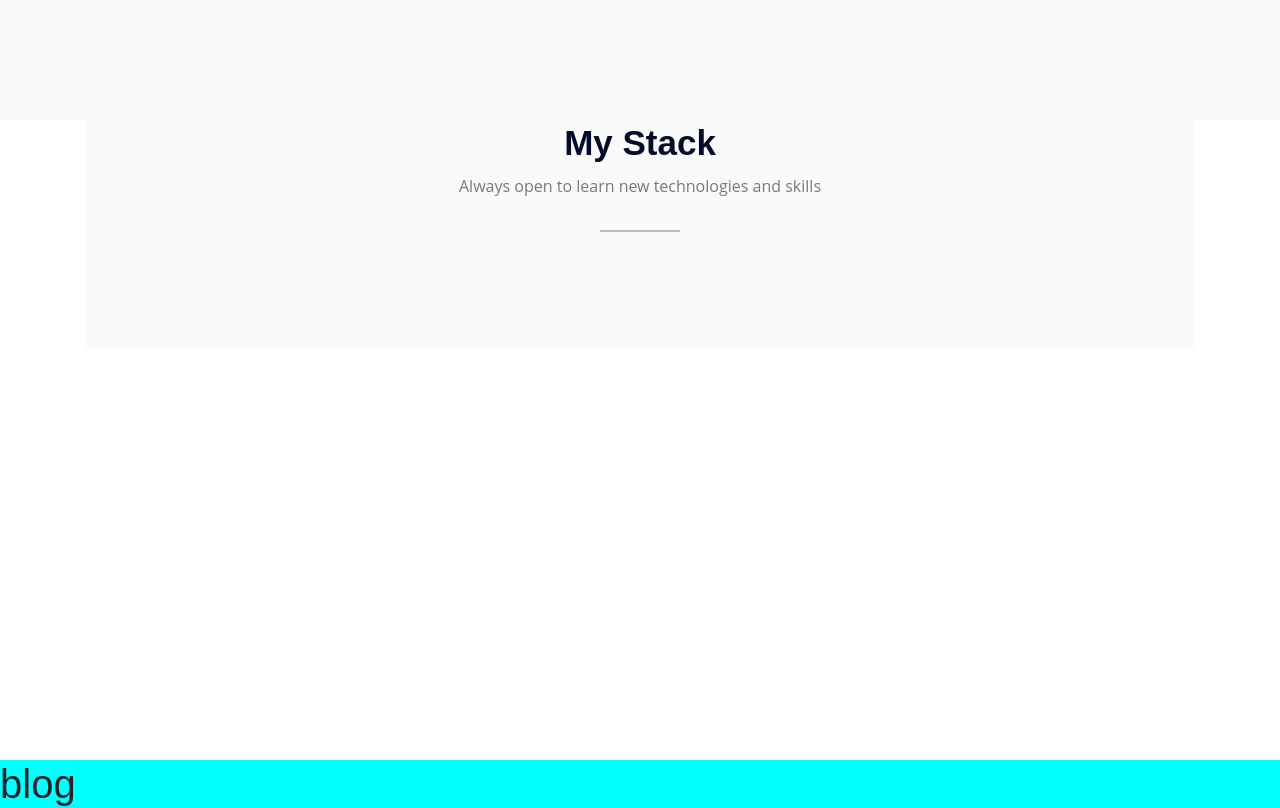
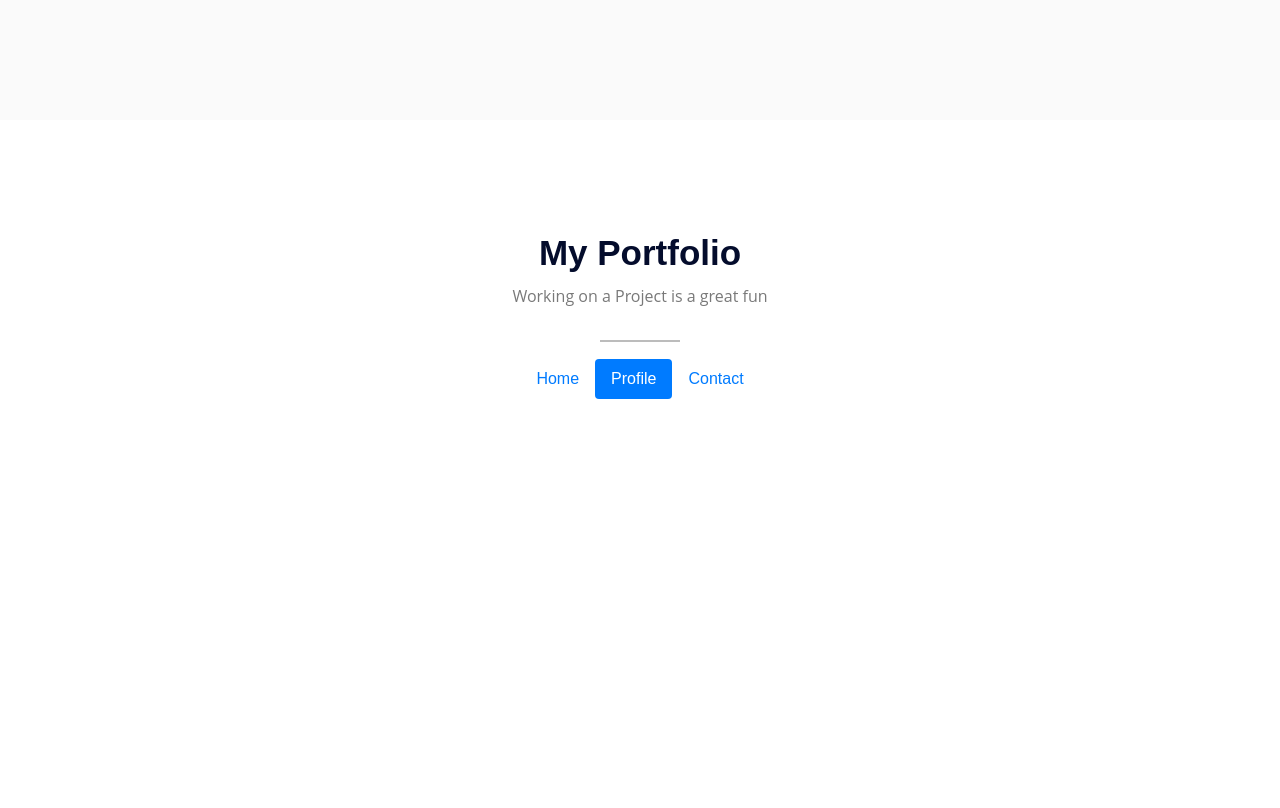
Before and after one commit to alaminsahed/portfolio, a React (Create React App) app: page / in a window 1280 px wide. Shown: the part 2280-3088 px from the top of the page. Built offline with nearby package versions, Linux system fonts and the light colour scheme.

Commit message:
portfolio bar prbl solve

```diff
--- a/src/Component/CSS/Projects.css
+++ b/src/Component/CSS/Projects.css
@@ -1,5 +1,11 @@
-.projects{
-    height: 40rem;
-    width: 100%;
-    /* background-color: slateblue; */
+.projects {
+  height: 80rem;
+  width: 100%;
+  background-color: white;
+  padding: 110px 0 90px;
 }
+
+.project-body {
+  margin-top: 10px ;
+  /* margin-left: 27rem; */
+}
--- a/src/Component/Projects.js
+++ b/src/Component/Projects.js
@@ -1,6 +1,6 @@
-import React from 'react';
+import React from "react";
 import "./CSS/Projects.css";
-import { Container, Row, Col } from "react-bootstrap";
+import { Container, Row, Col,Tabs, Tab } from "react-bootstrap";
 import Fade from "react-reveal/Fade";
 
 const Projects = () => {
@@ -9,16 +9,29 @@ const Projects = () => {
       <Container>
         <div className="skill-title">
           <Fade top>
-            <h2 className="t-color">My Stack</h2>
-            <p className="skill-text">
-              Always open to learn new technologies and skills
-            </p>
+            <h2 className="t-color">My Portfolio</h2>
+            <p className="skill-text">Working on a Project is a great fun</p>
           </Fade>
           <Fade left>
             <span className="bottom-line"></span>
           </Fade>
         </div>
+        <div className="project-body">
+         <div className="project-tab ">
+         <Tabs defaultActiveKey="profile" variant="pills" className="justify-content-center">
+            <Tab eventKey="home" title="Home">
 
+            </Tab>
+            <Tab eventKey="profile" title="Profile">
+
+            </Tab>
+            <Tab eventKey="contact" title="Contact">
+
+            </Tab>
+          </Tabs>
+
+         </div>
+        </div>
       </Container>
     </div>
   );
```
Lines whose indentation alone changed are shown as unchanged.
